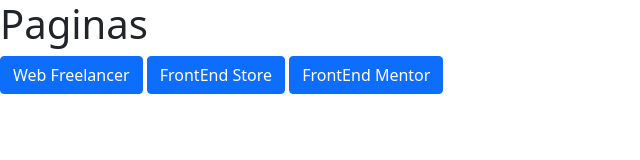
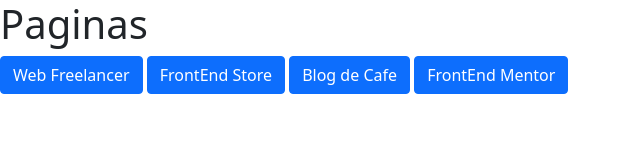
Before and after one commit to josetgenao26/josetgenao26.github.io, a plain HTML site: page index.html in a window 1280 px wide. Shown: the whole page, without its empty margins (0-640 px from the left). Drawn offline with nearby package versions, Linux system fonts and the light colour scheme.

Commit message:
Update index.html

```diff
--- a/index.html
+++ b/index.html
@@ -15,6 +15,7 @@
 
     <a class="btn btn-primary btn-5" href="/web-freelancer">Web Freelancer</a>
     <a class="btn btn-primary btn-5" href="/frontend-store">FrontEnd Store</a>
+    <a class="btn btn-primary btn-5" href="/blog-cafe">Blog de Cafe</a>
     <a class="btn btn-primary btn-5" href="/frontend-mentor">FrontEnd Mentor</a>
 
     <!-- Optional JavaScript; choose one of the two! -->
```
